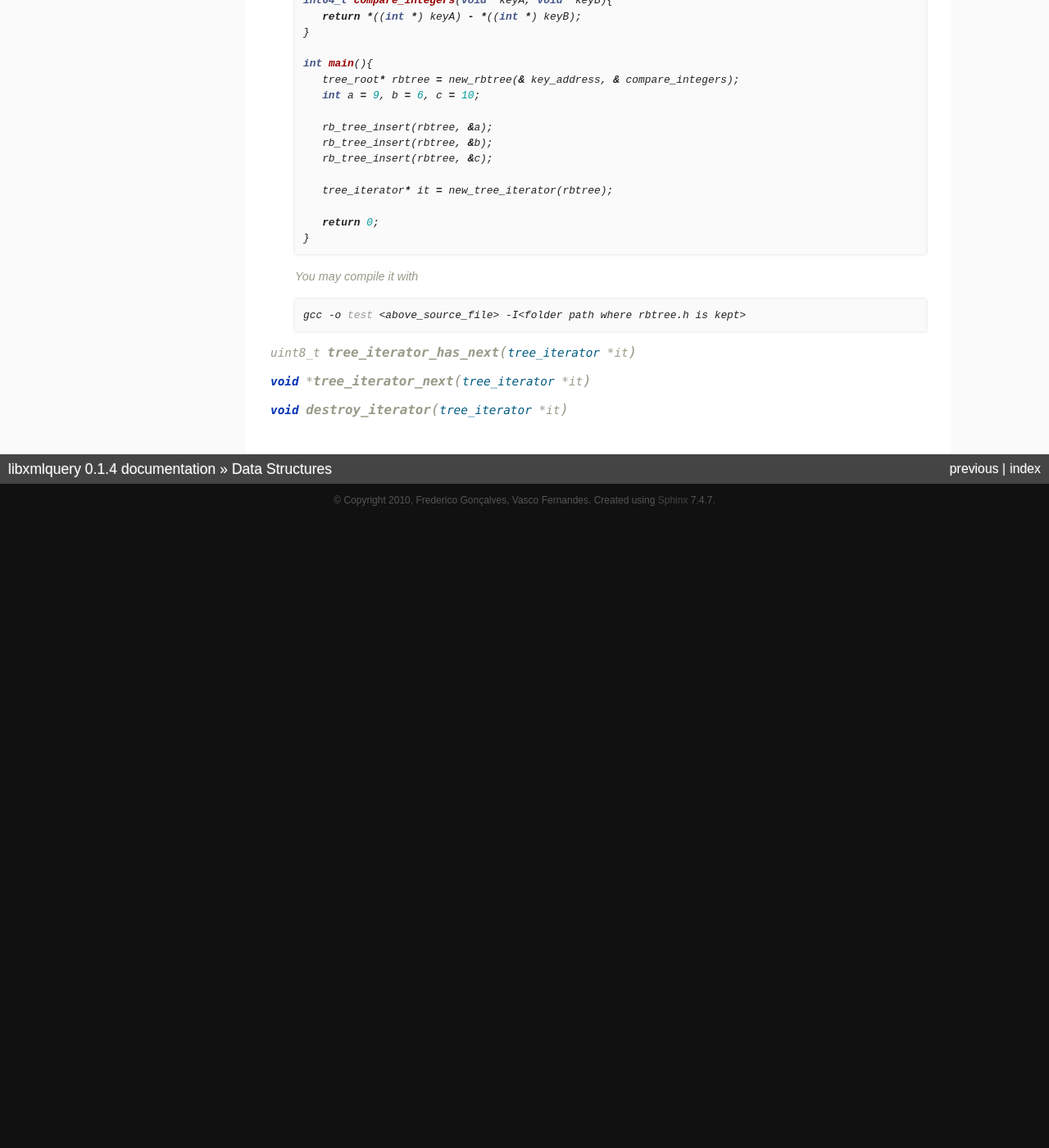
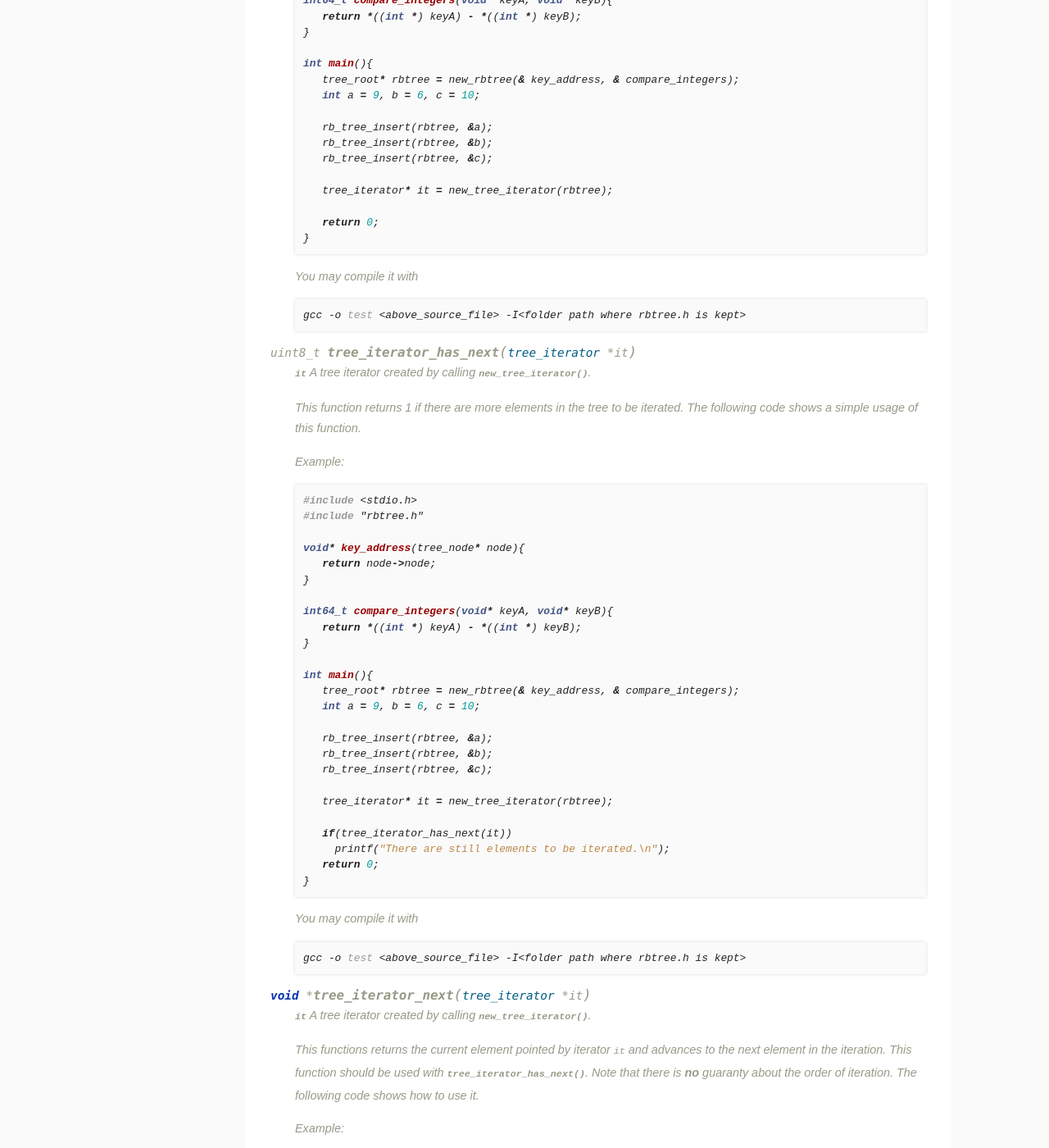
Before and after one commit to nullable/libxmlquery, a Sphinx documentation site: the page built from documentation/data_structures/datastructures.rst, in a window 1280 px wide and 1400 px high, scrolled down 6677 px. Shown: the whole window at 82% size. Built offline with Sphinx 7.4.7, drawn with Linux system fonts in a browser that asks for light colours; pages that are not in the unit, such as notebooks, are missing from menus; before the commit the page ends 7307 px from its top, so only the background shows below that; some of the changed text lies outside the part shown.

Commit message:
Acabei a documentação das árvores.

```diff
--- a/documentation/data_structures/datastructures.rst
+++ b/documentation/data_structures/datastructures.rst
@@ -344,5 +344,142 @@ Function description
      gcc -o test <above_source_file> -I<folder path where rbtree.h is kept>
 
 .. c:function:: uint8_t tree_iterator_has_next(tree_iterator* it)
+
+   :c:member:`it` A tree iterator created by calling :c:func:`new_tree_iterator`.
+
+   This function returns 1 if there are more elements in the tree to be iterated. The following code shows a simple usage of this function.
+
+   Example::
+
+     #include <stdio.h>
+     #include "rbtree.h"
+
+     void* key_address(tree_node* node){
+        return node->node;
+     }
+
+     int64_t compare_integers(void* keyA, void* keyB){
+        return *((int *) keyA) - *((int *) keyB);
+     }
+
+     int main(){
+        tree_root* rbtree = new_rbtree(& key_address, & compare_integers);
+	int a = 9, b = 6, c = 10;
+
+	rb_tree_insert(rbtree, &a);
+        rb_tree_insert(rbtree, &b);
+	rb_tree_insert(rbtree, &c);
+
+	tree_iterator* it = new_tree_iterator(rbtree);
+
+	if(tree_iterator_has_next(it))
+	  printf("There are still elements to be iterated.\n");
+	return 0;
+     }
+
+   You may compile it with
+
+   .. code-block:: bash
+
+     gcc -o test <above_source_file> -I<folder path where rbtree.h is kept>
+
 .. c:function:: void* tree_iterator_next(tree_iterator* it)
+
+   :c:member:`it` A tree iterator created by calling :c:func:`new_tree_iterator`.
+
+   This functions returns the current element pointed by iterator ``it`` and advances to the next element in the iteration. This function should be used with :c:func:`tree_iterator_has_next`. Note that there is **no** guaranty about the order of iteration. The following code shows how to use it.
+
+   Example::
+
+     #include <stdio.h>
+     #include "rbtree.h"
+
+     void* key_address(tree_node* node){
+        return node->node;
+     }
+
+     int64_t compare_integers(void* keyA, void* keyB){
+        return *((int *) keyA) - *((int *) keyB);
+     }
+
+     int main(){
+        tree_root* rbtree = new_rbtree(& key_address, & compare_integers);
+	int a = 9, b = 6, c = 10;
+
+	rb_tree_insert(rbtree, &a);
+        rb_tree_insert(rbtree, &b);
+	rb_tree_insert(rbtree, &c);
+
+	tree_iterator* it = new_tree_iterator(rbtree);
+
+	while(tree_iterator_has_next(it)){
+	  int d = *((int *) tree_iterator_next(it));
+	  printf("%d\n", d);
+	}
+	return 0;
+     }
+
+   You may compile it with
+
+   .. code-block:: bash
+
+     gcc -o test <above_source_file> -I<folder path where rbtree.h is kept>
+
 .. c:function:: void destroy_iterator(tree_iterator* it)
+
+   :c:member:`it` A tree iterator created by calling :c:func:`new_tree_iterator`.
+
+   This function frees the iterator pointed by ``it``. The following example shows how to use it.
+
+   Example::
+
+     #include <stdio.h>
+     #include "rbtree.h"
+
+     void* key_address(tree_node* node){
+        return node->node;
+     }
+
+     int64_t compare_integers(void* keyA, void* keyB){
+        return *((int *) keyA) - *((int *) keyB);
+     }
+
+     int main(){
+        tree_root* rbtree = new_rbtree(& key_address, & compare_integers);
+	int a = 9, b = 6, c = 10;
+
+	rb_tree_insert(rbtree, &a);
+        rb_tree_insert(rbtree, &b);
+	rb_tree_insert(rbtree, &c);
+
+	tree_iterator* it = new_tree_iterator(rbtree);
+
+	while(tree_iterator_has_next(it)){
+	  int d = *((int *) tree_iterator_next(it));
+	  printf("%d\n", d);
+	}
+	destroy_iterator(it);
+
+	destroy_rbtree(rbtree);
+	return 0;
+     }
+
+   You may compile it with
+
+   .. code-block:: bash
+
+     gcc -o test <above_source_file> -I<folder path where rbtree.h is kept>
+
+   .. code-block:: bash
+
+      valgrind --show-reachable=yes --leak-check=full ./test
+
+   produces the ouput::
+
+      ==4432== HEAP SUMMARY:
+      ==4432==     in use at exit: 0 bytes in 0 blocks
+      ==4432==   total heap usage: 5 allocs, 5 frees, 76 bytes allocated
+      ==4432==
+      ==4432== All heap blocks were freed -- no leaks are possible
+
+   Which means that there are no memory leaks and you should always use this function when iterating.
```
Also changed, not shown: other parts of documentation/data_structures/datastructures.rst (+1 -1 lines).
